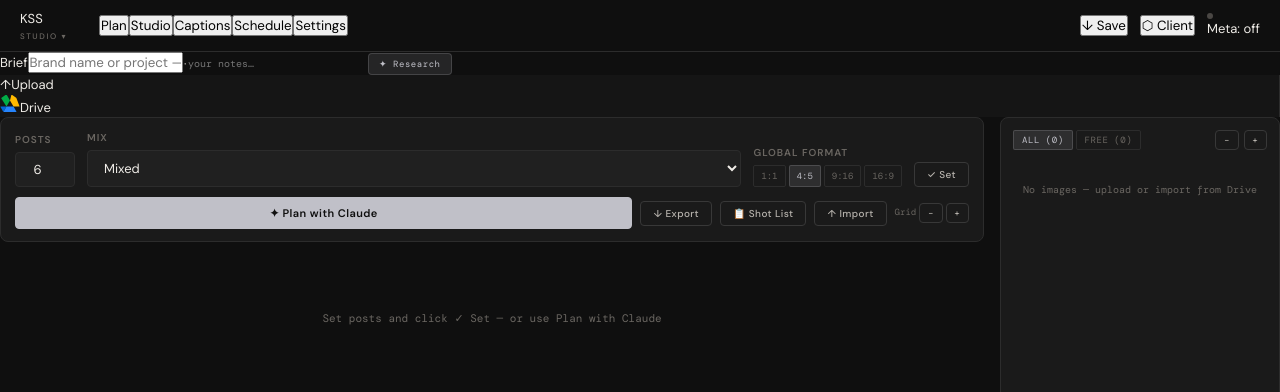
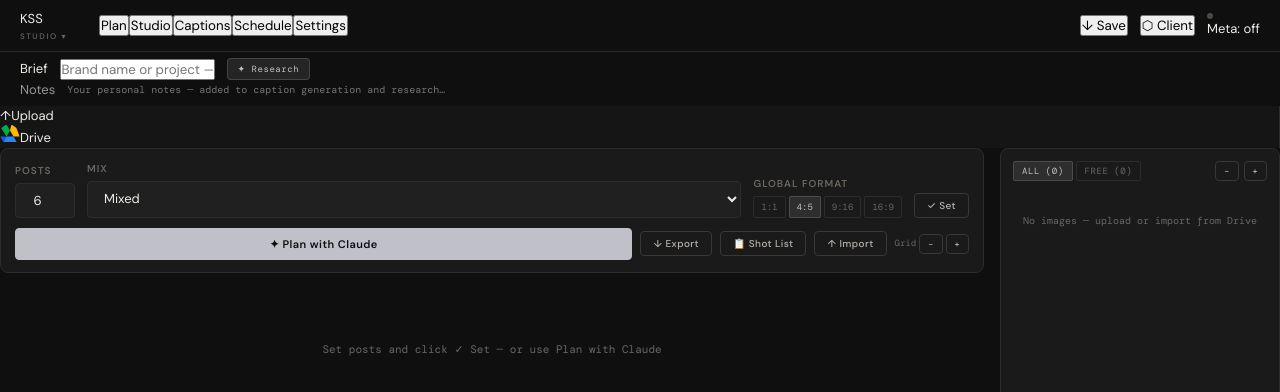
Before and after one commit to kshetejsareen-pixel/kss-studio-v2, a React (Vite) app: page / in a window 1280 px wide. Shown: the top 392 px of the page. Built offline with nearby package versions, Linux system fonts and the light colour scheme; a web font is replaced by a local one.

Commit message:
Revert "fix: brief bar layout — notes inline, preserve shell grid"
This reverts commit 248cb755dfb8f0a6c169e002ddb78bf8a1b8fe8f.

```diff
--- a/src/App.jsx
+++ b/src/App.jsx
@@ -216,7 +216,8 @@ function AppInner() {
       </header>
 
       {/* ── BRIEF BAR ── */}
-      <div className="brief-bar">
+      <div className="brief-bar" style={{ flexDirection: 'column', height: 'auto', padding: '6px 20px', gap: 4 }}>
+        <div style={{ display: 'flex', alignItems: 'center', gap: 12, width: '100%' }}>
           <span className="brief-label">Brief</span>
           <input
             className="brief-input"
@@ -224,17 +225,20 @@ function AppInner() {
             onChange={e => handleContextChange(e.target.value)}
             placeholder="Brand name or project — e.g. RAVOH, luxury furniture, Delhi…"
           />
-        <span style={{ color: 'var(--text-3)', fontSize: 9, fontFamily: 'var(--font-mono)', flexShrink: 0 }}>·</span>
-        <input
-          style={{ width: 180, flexShrink: 0, background: 'none', border: 'none', color: 'var(--text-3)', fontFamily: 'var(--font-mono)', fontSize: 10, outline: 'none' }}
-          value={notes}
-          onChange={e => setNotes(e.target.value)}
-          placeholder="your notes…"
-        />
           <button className="research-btn" onClick={handleResearch} disabled={researching}>
             {researching ? <span className="spin" /> : '✦'} Research
           </button>
           {synced && contextDraft && <span className="synced-tag">synced</span>}
+        </div>
+        <div style={{ display: 'flex', alignItems: 'center', gap: 12, width: '100%' }}>
+          <span className="brief-label" style={{ opacity: .6 }}>Notes</span>
+          <input
+            style={{ flex: 1, background: 'none', border: 'none', color: 'var(--text-2)', fontFamily: 'var(--font-mono)', fontSize: 10, outline: 'none' }}
+            value={notes}
+            onChange={e => setNotes(e.target.value)}
+            placeholder="Your personal notes — added to caption generation and research…"
+          />
+        </div>
       </div>
 
       {/* ── MAIN ── */}
```
Lines whose indentation alone changed are shown as unchanged.
